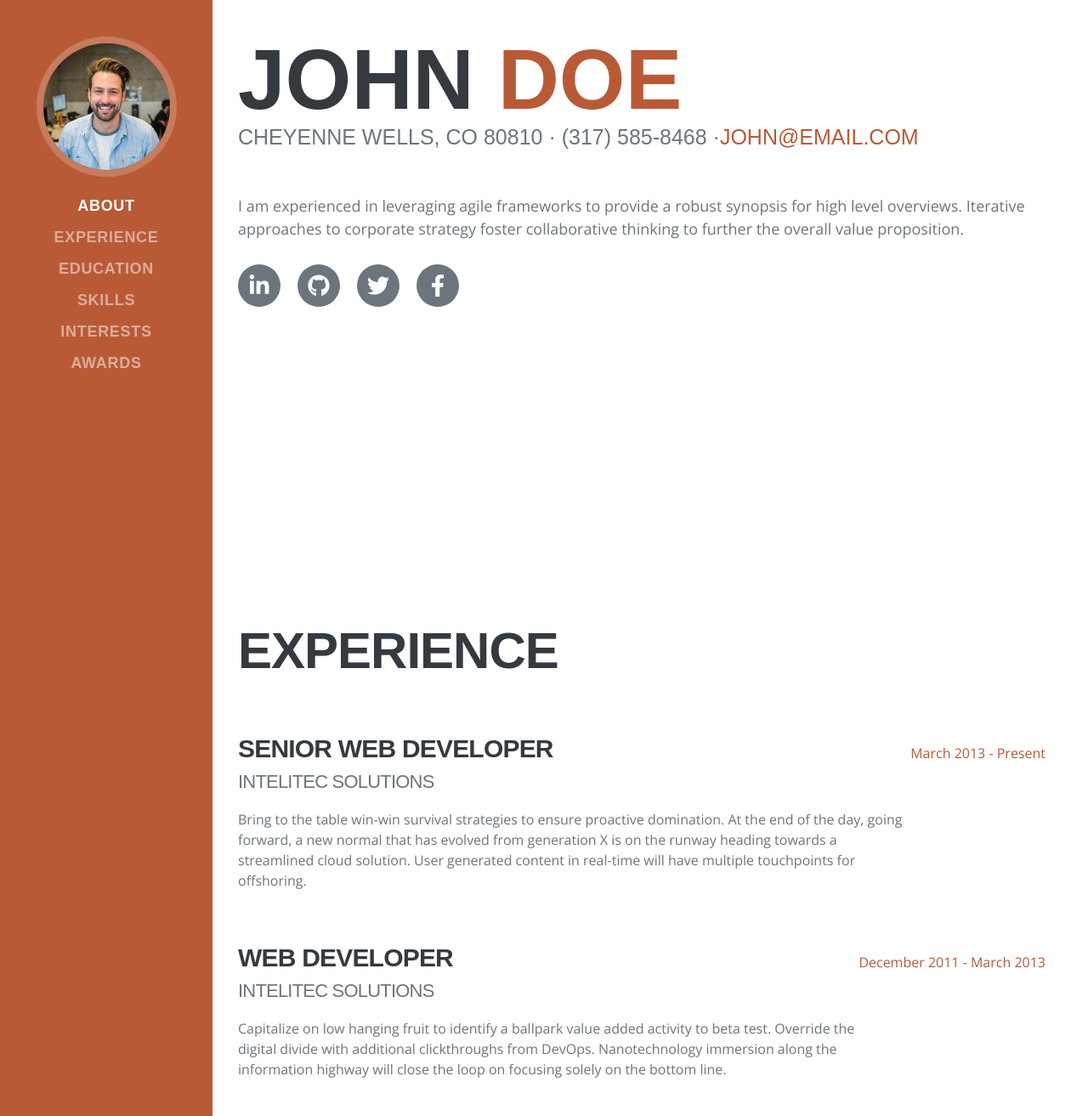
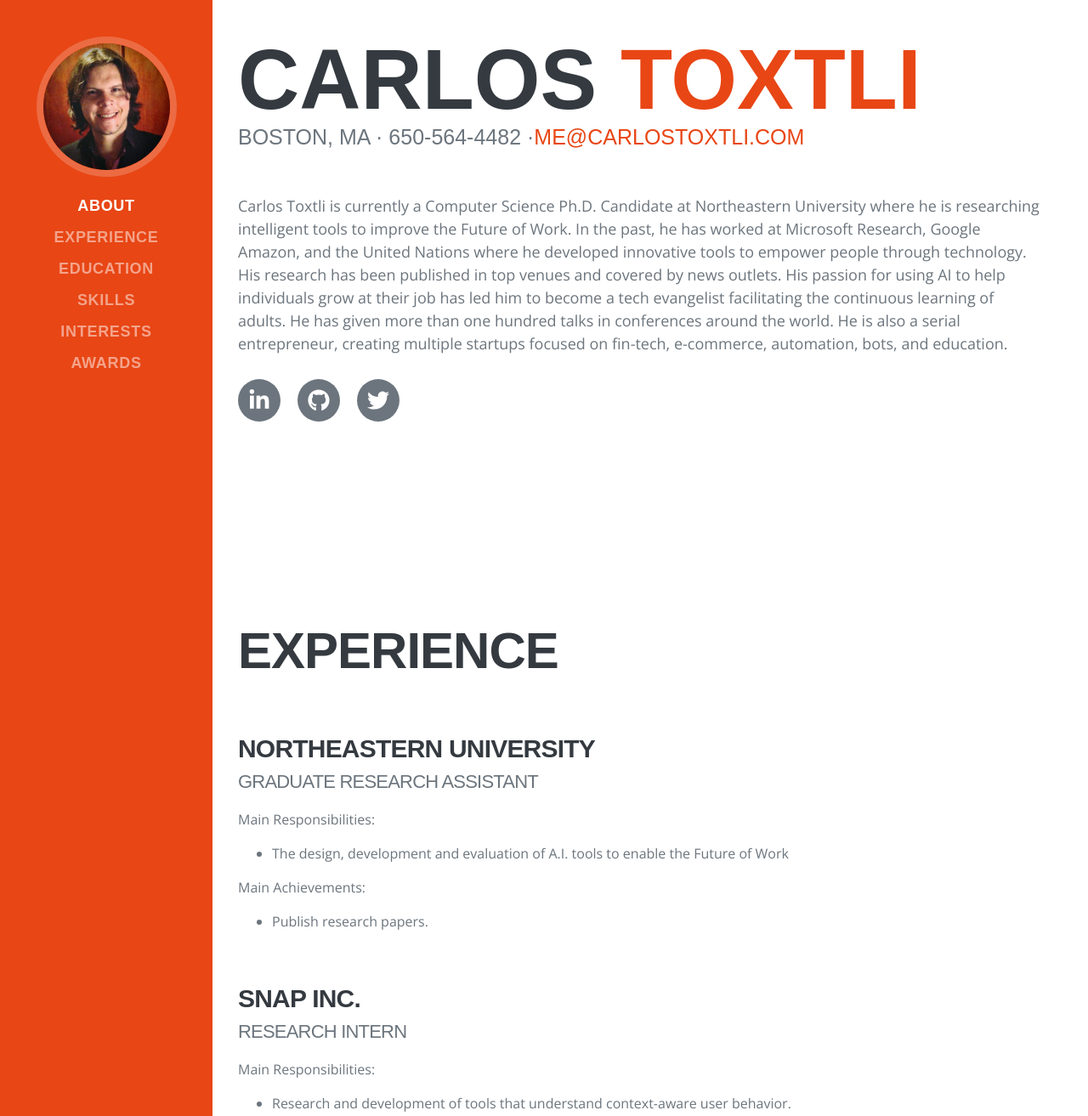
Before and after one commit to toxtli/site, a Gatsby site: page / in a window 1280 px wide. Shown: the part 157-1470 px from the top of the page at 85% size. Built offline with nearby package versions, Linux system fonts and the light colour scheme; Gatsby itself is replaced by a stand-in of ours.

Commit message:
Website updated

```diff
--- /dev/null
+++ b/config.js
@@ -0,0 +1,178 @@
+const REPOSITORY = 'website';
+const FIRST_NAME = 'Carlos';
+const LAST_NAME = 'Toxtli';
+const GITHUB_USERNAME = 'toxtli';
+const TWITTER_USERNAME = 'ctoxtli';
+const LINKEDIN_USERNAME = 'toxtli';
+const PHONE_NUMBER = '650-564-4482';
+const ADDRESS = 'Boston, MA';
+const EMAIL = 'me@carlostoxtli.com';
+const FOOTER_URL = 'https://www.carlostoxtli.com';
+
+const BIO = `
+  Carlos Toxtli is currently a Computer Science Ph.D. Candidate at Northeastern University where he is researching
+  intelligent tools to improve the Future of Work. In the past, he has worked at Microsoft Research,
+  Google Amazon, and the United Nations where he developed innovative tools to empower people through technology.
+  His research has been published in top venues and covered by news outlets. His passion for using AI to help
+  individuals grow at their job has led him to become a tech evangelist facilitating the continuous learning of
+  adults.  He has given more than one hundred talks in conferences around the world. He is also a serial
+  entrepreneur, creating multiple startups focused on fin-tech, e-commerce, automation, bots, and education.
+`;
+
+const EXPERIENCE_LIST = [
+  {
+    title: 'Northeastern University',
+    company: 'Graduate Research Assistant',
+    description: `Main Responsibilities:
+
+        - The design, development and evaluation of A.I. tools to enable the Future of Work
+
+      Main Achievements:
+
+        - Publish research papers`,
+    period: '',
+  },
+  {
+    title: 'Snap Inc.',
+    company: 'Research Intern',
+    description: `
+      Main Responsibilities:
+      - Research and development of tools that understand context-aware user behavior.
+      Main Achievements:
+
+      - Big Data analysis
+      - Causal Inference study`,
+    period: '',
+  },
+  {
+    title: 'Microsoft Research',
+    company: 'Research Intern',
+    description: `
+      Main Responsibilities:
+      - Research and development of tools that enable assisted document’s comments management. Worked under the guidance of Elnaz Nouri, Robert Sim, and Ryen White.
+      Main Achievements:
+      - The first study about understanding the taxonomy of comments in documents. The outcome was a dataset and a Multi Context Neural Network architecture based on BERT for classifying comments to implement automatic comments triage.`,
+    period: '',
+  },
+];
+
+const EDUCATION_LIST = [
+  {
+    institution: 'Institution 1',
+    qualification: 'Qualification 1',
+    description: `
+      Lorem ipsum dolor sit amet, consectetur adipiscing elit, sed do eiusmod tempor incididunt ut labore et dolore magna aliqua.
+      Ut enim ad minim veniam, quis nostrud exercitation ullamco laboris nisi ut aliquip ex ea commodo consequat.`,
+    period: '2015',
+  },
+  {
+    institution: 'Institution 2',
+    qualification: 'Qualification 2',
+    description: `
+      Lorem ipsum dolor sit amet, consectetur adipiscing elit, sed do eiusmod tempor incididunt ut labore et dolore magna aliqua.
+      Ut enim ad minim veniam, quis nostrud exercitation ullamco laboris nisi ut aliquip ex ea commodo consequat.`,
+    period: '2012',
+  },
+];
+
+const LANGUAGES_AND_TOOLS = [
+  { name: 'HTML5', iconClass: 'fa-html5' },
+  { name: 'CSS3', iconClass: 'fa-css3-alt' },
+  { name: 'Javascript', iconClass: 'fa-js-square' },
+  { name: 'Angular', iconClass: 'fa-angular' },
+  { name: 'React', iconClass: 'fa-react' },
+  { name: 'NodeJS', iconClass: 'fa-node-js' },
+  { name: 'SASS', iconClass: 'fa-sass' },
+  { name: 'LESS', iconClass: 'fa-less' },
+  { name: 'Wordpress', iconClass: 'fa-wordpress' },
+  { name: 'Gulp', iconClass: 'fa-gulp' },
+  { name: 'Grunt', iconClass: 'fa-grunt' },
+  { name: 'NPM', iconClass: 'fa-npm' },
+  { name: 'R', iconClass: 'fa-r-project' },
+];
+
+const SKILLS = ['Skill 1', 'Skill 2', 'Skill 3', 'Skill 4', 'Skill 5'];
+
+const PORTFOLIO = {
+  introParagraphs: [
+    `Lorem ipsum dolor sit amet, consectetur adipiscing elit, sed do eiusmod tempor incididunt ut labore et dolore magna aliqua.
+     Ut enim ad minim veniam, quis nostrud exercitation ullamco laboris nisi ut aliquip ex ea commodo consequat.`,
+    `Duis aute irure dolor in reprehenderit in voluptate velit esse cillum dolore eu fugiat nulla pariatur.
+     Excepteur sint occaecat cupidatat non proident, sunt in culpa qui officia deserunt anim id est laborum.`,
+  ],
+  items: [
+    {
+      name: 'First portfolio item',
+      description:
+        'Sed ut perspiciatis unde omnis iste natus error sit voluptatem accusantium doloremque laudantium, totam rem aperiam, eaque ipsa quae ab illo inventore veritatis et quasi architecto beatae vitae dicta sunt explicabo.',
+      url: 'https://github.com/user/repo',
+    },
+    {
+      name: 'Second portoflio item name',
+      description:
+        'Sed ut perspiciatis unde omnis iste natus error sit voluptatem accusantium doloremque laudantium, totam rem aperiam, eaque ipsa quae ab illo inventore veritatis et quasi architecto beatae vitae dicta sunt explicabo.',
+      url: 'https://github.com/user/repo',
+    },
+  ],
+};
+
+const CERTIFICATIONS = [
+  'Certification 1',
+  'Certification 2',
+  'Certification 3',
+  'Award 1',
+  'Award 2',
+];
+
+module.exports = {
+  siteTitle: `${FIRST_NAME} ${LAST_NAME} Resume`, // <title>
+  manifestName: `${FIRST_NAME} ${LAST_NAME} Resume`,
+  manifestShortName: 'Resume', // max 12 characters
+  manifestStartUrl: '/',
+  manifestBackgroundColor: '#e84615',
+  manifestThemeColor: '#e84615',
+  manifestDisplay: 'standalone',
+  manifestIcon: 'src/assets/images/photo.jpg',
+  pathPrefix: `/${REPOSITORY}`, // This path is subpath of your hosting https://domain/portfolio
+  firstName: FIRST_NAME,
+  lastName: LAST_NAME,
+  // bio
+  bio: BIO,
+  // experience
+  experienceList: EXPERIENCE_LIST,
+  // education
+  educationList: EDUCATION_LIST,
+  // languages & tools
+  langTools: LANGUAGES_AND_TOOLS,
+  // skills
+  skills: SKILLS,
+  // certifications
+  certifications: CERTIFICATIONS,
+  // portfolio
+  portfolio: PORTFOLIO,
+  // social
+  socialLinks: [
+    {
+      icon: 'fa-github',
+      name: 'Github',
+      url: `https://github.com/${GITHUB_USERNAME}`,
+    },
+    {
+      icon: 'fa-linkedin-in',
+      name: 'Linkedin',
+      url: `https://linkedin.com/in/${LINKEDIN_USERNAME}`,
+    },
+    {
+      icon: 'fa-twitter',
+      name: 'Twitter',
+      url: `https://twitter.com/${TWITTER_USERNAME}`,
+    },
+  ],
+  linkedin: LINKEDIN_USERNAME,
+  github: GITHUB_USERNAME,
+  twitter: TWITTER_USERNAME,
+  email: EMAIL,
+  phone: PHONE_NUMBER,
+  address: ADDRESS,
+  footerUrl: FOOTER_URL,
+};
--- a/gatsby-config.js
+++ b/gatsby-config.js
@@ -28,7 +28,7 @@
       options: {
         name: `resume-template`,
         short_name: `resume`,
-        start_url: `/`,
+        start_url: `/site/`,
         background_color: `#fff`,
         theme_color: `#bd5d38`,
         display: `minimal-ui`,
--- a/package.json
+++ b/package.json
@@ -19,12 +19,14 @@
     "gatsby-plugin-sass": "^2.3.3",
     "gatsby-plugin-sharp": "^2.6.9",
     "gatsby-plugin-styled-components": "^3.3.3",
-    "gatsby-source-filesystem": "^2.3.8",
+    "gatsby-source-filesystem": "^2.11.1",
+    "gatsby-transformer-remark": "^5.0.0",
     "gatsby-transformer-sharp": "^2.5.3",
     "prop-types": "^15.7.2",
     "react": "^16.12.0",
     "react-dom": "^16.12.0",
     "react-helmet": "^6.0.0",
+    "react-markdown": "^7.1.0",
     "styled-components": "^5.1.1",
     "styled-normalize": "^8.0.7",
     "typeface-open-sans": "0.0.75"
--- a/src/components/About.js
+++ b/src/components/About.js
@@ -3,6 +3,7 @@
 import { FontAwesomeIcon } from "@fortawesome/react-fontawesome"
 
 import StyledSection from "./styles/StyledSection"
+import config from '../../config';
 
 const StyledAbout = styled(StyledSection)`
   padding-top: 16rem;
@@ -51,30 +52,24 @@
   return (
     <StyledAbout id="about">
       <h1>
-        John <span className="orange">Doe</span>
+        {config.firstName} <span className="orange">{config.lastName}</span>
       </h1>
       <h3>
-        Cheyenne Wells, CO 80810 · (317) 585-8468 ·
-        <span className="orange">john@email.com</span>
+        {config.address} · {config.phone} ·
+        <span className="orange">{config.email}</span>
       </h3>
       <p>
-        I am experienced in leveraging agile frameworks to provide a robust
-        synopsis for high level overviews. Iterative approaches to corporate
-        strategy foster collaborative thinking to further the overall value
-        proposition.
+        {config.bio}
       </p>
       <IconsWrapper>
-        <a href="/">
+        <a href={`https://www.linkdein.com/in/${config.linkedin}`}>
           <FontAwesomeIcon icon={["fab", "linkedin-in"]} />
         </a>
-        <a href="/">
+        <a href={`https://www.github.com/${config.github}`}>
           <FontAwesomeIcon icon={["fab", "github"]} />
         </a>
-        <a href="/">
+        <a href={`https://www.twitter.com/${config.twitter}`}>
           <FontAwesomeIcon icon={["fab", "twitter"]} />
-        </a>
-        <a href="/">
-          <FontAwesomeIcon icon={["fab", "facebook-f"]} />
         </a>
       </IconsWrapper>
     </StyledAbout>
--- a/src/components/Experience.js
+++ b/src/components/Experience.js
@@ -4,14 +4,14 @@
 import StyledItem from "./styles/StyledItem"
 import { StyledH3, StyledH4 } from "./styles/StyledHeadings"
 import Heading from "./Heading"
+import ReactMarkdown from 'react-markdown'
 
 const Job = ({ job }) => (
   <StyledItem>
     <div>
       <StyledH3>{job.role}</StyledH3>
       <StyledH4>{job.company}</StyledH4>
-
-      <p>{job.description}</p>
+      <ReactMarkdown>{job.description.trim()}</ReactMarkdown>
     </div>
 
     <p className="orange timeline">{job.timeline}</p>
--- a/src/components/Sidebar.js
+++ b/src/components/Sidebar.js
@@ -1,7 +1,7 @@
 import React from "react"
 import styled from "styled-components"
 import Navigation from "./Navigation"
-import ProfileImg from "../images/profile.jpg"
+import ProfileImg from "../images/photo.jpg"
 
 const SideNavigationWrapper = styled.div`
   /* hide for small and medium devices */
--- a/src/content/experience.yaml
+++ b/src/content/experience.yaml
@@ -2,22 +2,324 @@
 
 content:
   - job:
-      company: Intelitec Solutions
-      role: Senior Web Developer
-      timeline: March 2013 - Present
-      description: Bring to the table win-win survival strategies to ensure proactive domination. At the end of the day, going forward, a new normal that has evolved from generation X is on the runway heading towards a streamlined cloud solution. User generated content in real-time will have multiple touchpoints for offshoring.
+      company: Graduate Research Assistant
+      role: Northeastern University
+      timeline:
+      description: "Main Responsibilities:
+
+          - The design, development and evaluation of A.I. tools to enable the Future of Work
+
+
+        Main Achievements:
+
+          - Publish research papers."
   - job:
-      company: Intelitec Solutions
-      role: Web Developer
-      timeline: December 2011 - March 2013
-      description: Capitalize on low hanging fruit to identify a ballpark value added activity to beta test. Override the digital divide with additional clickthroughs from DevOps. Nanotechnology immersion along the information highway will close the loop on focusing solely on the bottom line.
+      company: Research Intern
+      role: Snap Inc.
+      timeline:
+      description: "Main Responsibilities:
+
+          - Research and development of tools that understand context-aware user behavior.
+
+
+        Main Achievements:
+
+          - Big Data analysis.
+
+          - Causal inference study."
   - job:
-      company: Shout! Media Productions
-      role: Junior Web Designer
-      timeline: July 2010 - December 2011
-      description: Podcasting operational change management inside of workflows to establish a framework. Taking seamless key performance indicators offline to maximise the long tail. Keeping your eye on the ball while performing a deep dive on the start-up mentality to derive convergence on cross-platform integration
+      company: Research Intern
+      role: Microsoft Research
+      timeline:
+      description: "Main Responsibilities:
+
+          - Research and development of tools that enable assisted document’s comments management. Worked under the guidance of Elnaz Nouri, Robert Sim, and Ryen White.
+
+
+        Main Achievements:
+
+          - The first study about understanding the taxonomy of comments in documents.
+
+          - The outcome was a dataset and a Multi Context Neural Network architecture based on BERT for classifying comments to implement automatic comments triage."
   - job:
-      company: Shout! Media Productions
-      role: Web Design Intern
-      timeline: September 2008 - June 2010
-      description: Collaboratively administrate empowered markets via plug-and-play networks. Dynamically procrastinate B2C users after installed base benefits. Dramatically visualize customer directed convergence without revolutionary ROI.
+      company: Research Fellow
+      role: Twitch (Amazon)
+      timeline:
+      description: "Main Responsibilities:
+
+          - Conducting research.
+
+
+        Main Achievements:
+
+          - Crowd + AI powered tools that can help Twitch moderators to fight disinformation & hate speech in live streams."
+  - job:
+      company: GitHub Campus Expert
+      role: GitHub (Microsoft)
+      timeline:
+      description: "Main Responsibilities:
+
+          - Enrich technology communities.
+
+
+        Main Achievements:
+
+          - Empower developers."
+  - job:
+      company: AI Dean and Research Advisor
+      role: School of AI
+      timeline:
+      description: "Main Responsibilities:
+
+          - Promote AI technologies in the region
+
+
+        Main Achievements:
+
+          - Building a community and teaching about AI implementation."
+  - job:
+      company: Research Intern
+      role: Microsoft Research
+      timeline:
+      description: "Main Responsibilities:
+
+          - Research and development of bot that helps teams to delegate tasks.
+
+          - Worked under the guidance of Andres Monroy and Justin Cranshaw.
+
+
+        Main Achievements:
+
+          - The bot was developed and deployed during the internship.
+
+          - Performed user studies and published a research paper."
+  - job:
+      company: Research Visiting Scholar and Graduate Research Assistant
+      role: West Virginia University
+      timeline:
+      description: "Main Responsibilities:
+
+          - The design, development and evaluation of bot-mediated systems.
+
+          - Publish research papers.
+
+
+        Main Achievements:
+
+          - Development of Artificial Intelligence projects: DeepStab, DeepPiracy, Hum2Song, ExpertTwin, MultiAffect, and AutomEditor.
+
+          - MATT: Bot that delivers micro-tutorials via chat and retrieves feedback from experts.
+
+          - Meta Gig: A Sharing Economy 2.0 platform that enables non-technical people to create sharing economy platforms.
+
+          - Reputation Agent:  System that detects inaccurate reviews given to gig workers.
+
+          - Learnteer: Bot that helps learners develop new skills through volunteering.
+
+          - SocialVaccines: Platform that performs contained attacks and delivers security courses to vulnerable people."
+  - job:
+      company: Technical Solutions Specialist
+      role: Google
+      timeline:
+      description: "Main Responsibilities:
+
+          - Designed and developed tools to improve education in all public elementary schools, middle schools, and high schools in Mexico, especially focused on CS curriculum in full coordination with the federal government.
+
+
+        Main Achievements:
+
+          - The design and development of “Drive Sync” tool which synchronizes the content of over 2 million tablets that were given to children of the 5th and 6th grades nationally.
+
+          - The design of an Android development curriculum and training for all high school professors at the national level (around 150k CS students).
+
+          - Design of a programming curriculum for all elementary schools nationally using Scratch (starting pilot could reach over a million children).
+
+          - Research paper “Quantifying the Economic Value of Tablets for K–12 Education”.
+
+          - Evaluation of device management and anti-theft solutions for governments. Android for Work and different MDM platforms were evaluated."
+  - job:
+      company: Technical Program Manager
+      role: Google
+      timeline:
+      description: "Main Responsibilities:
+
+          - Designed and developed fully-functional and customizable software integration solutions that allowed schools to use Google products and technologies to improve teaching, learning, and administration, helping students to solve their educational needs. Evaluated networking and software projects proposed by universities and partners, and provided advice on the best way to design cloud-ready solutions for all community members.
+
+
+        Main Achievements:
+
+          - Products developed
+
+          - Followed the entire product life cycle (proposal, technical design, development, reviewing, and publishing) of “Account provisioning for Google Apps” API which is now published in  Google’s official Github.
+
+          - Developed Groups Generator for Schools Add-On, a tool that creates users, groups, calendars, shared folders, sites, circles and org unit in bulk using a CSV file. Developed using Apps Script.
+
+          - Developed multiple integration snippets using Google Apps Script to solve common Education use cases.
+
+          - Content generation: Published the Google plugins in Moodle official site and created the content of the section “Systems Integration” in Google for Work Connect platform.
+
+          - Integration: More than 100k users provisioned in schools of Africa and America.
+
+          - Public speaking: More than 10 public talks/webinars on behalf of Google."
+  - job:
+      company: Webmaster
+      role: United Nations (UNESCO, UNICEF, UNDP)
+      timeline:
+      description: "Main Responsibilities:
+
+          - Content management for UNESCO, UNICEF and UNDP agencies.
+
+
+        Main Achievements:
+
+          - Developed a program and system to promote reading which was implemented with government collaboration for all of Mexico’s high school schools. This impacted over 3 million students.
+
+          - Information gathering system.
+
+          - Digital communication strategy."
+  - job:
+      company: Chief Technology Officer
+      role: Kosmos
+      timeline:
+      description: "Main Responsibilities:
+
+          - Innovation lab coordination
+
+
+        Main Achievements:
+
+          - Design of security tools based on Artificial Intelligence
+
+          - Automation of the processes involved in credit granting."
+  - job:
+      company: Chief Technology Officer
+      role: Irys
+      timeline:
+      description: "Main Responsibilities:
+
+          - Leading the SaaS development team.
+
+
+        Main Achievements:
+
+          - Planning the next generation community engagement platform
+
+          - Defining data-driven strategies."
+  - job:
+      company: Chief Technology Officer
+      role: Thincrs
+      timeline:
+      description: "Main Responsibilities:
+
+          - Leading the platform development team.
+
+
+        Main Achievements:
+
+          - Design and development of the Learning Management System.
+
+          - Design and development of the Talent Acquisition System."
+  - job:
+      company: Chief Technology Officer
+      role: YBot Studio
+      timeline:
+      description: "Main Responsibilities:
+
+          - Leading the bot development team.
+
+
+        Main Achievements:
+
+          - Multiple bots developed for national and international companies.
+
+          - The most common bots were in the following areas: Customer service, Human Resources, Computer Vision, E-commerce and Education."
+  - job:
+      company: Chief Technology Officer
+      role: HolaGus
+      timeline:
+      description: "Main Responsibilities:
+
+          - Leading the development of a digital concierge service. It is the most used personal assistant in Mexico.
+
+
+        Main Achievements:
+
+          - Designed and developed an administration dashboard in which users, bots, and operators can interact and coexist.
+
+          - Implemented AI in chatbots to take orders of common automatable tasks such as flights, reservations, and food delivery."
+  - job:
+      company: Co-Founder and Chief Information Officer
+      role: ComproPago
+      timeline:
+      description: "Main Responsibilities:
+
+          - Technical leadership. Fund rasing.
+
+
+        Main Achievements:
+
+          - Developed the biggest cash payment solution in Mexico with a network of 130K points of payment.
+
+          - Designed and developed API endpoints and bank bots."
+  - job:
+      company: Co-Founder and Chief Technology Officer
+      role: Aztek Technologies
+      timeline:
+      description: "Main Responsibilities:
+
+          - Technical leadership.
+
+
+        Main Achievements:
+
+          - Developing projects for small and medium business as well as multinationals
+
+          - Among the largest projects was a welfare system that was developed for the government and ran on over 10K mobile devices and benefitted close to 23 million people."
+  - job:
+      company: Chief Technology Officer
+      role: Real Estate Group
+      timeline:
+      description: "Main Responsibilities:
+
+          - Technical leadership.
+
+
+        Main Achievements:
+
+          - Managed the network, developed the website, and started the datacenter from scratch and the uptime was 99%."
+  - job:
+      company: Systems Administrator
+      role: Anahuac University
+      timeline:
+      description: "Main Responsibilities:
+
+          - Developing the intranet.
+
+
+        Main Achievements:
+
+          - Interconnected 300 institutions and integrated the systems between them."
+  - job:
+      company: Professor
+      role: International University Center (CUIN)
+      timeline:
+      description: "Main Responsibilities:
+
+          - Lecturing undergraduate courses.
+
+
+        Main Achievements:
+
+          - Taught two undergraduate courses."
+  - job:
+      company: Instructor
+      role: Private Courses (~10 years)
+      timeline:
+      description: "Main Responsibilities:
+
+          - Teaching to students and professionals.
+
+
+        Main Achievements:
+
+          - Worked for 11 years as a CS teacher covering over 15 different topics with over 30 particular clients and over 200 students."
--- a/src/layout/Layout.js
+++ b/src/layout/Layout.js
@@ -10,6 +10,8 @@
 import Header from "../components/Header"
 import Sidebar from "../components/Sidebar"
 import SEO from "../components/Seo"
+import config from '../../config';
+
 // Load typeface
 require("@openfonts/saira-condensed_latin")
 require("typeface-open-sans")
@@ -74,9 +76,9 @@
   <ThemeProvider theme={theme}>
     <Normalize />
     <GlobalStyle />
-    <SEO title="John Doe's Resume" />
+    <SEO title="Carlos Toxtli's Resume" />
     <StyledWrapper>
-      <Header siteTitle="John Doe" />
+      <Header siteTitle="Carlos Toxtli" />
       <Sidebar />
       <main>{children}</main>
     </StyledWrapper>
--- a/src/styles/colors.js
+++ b/src/styles/colors.js
@@ -1,7 +1,7 @@
 export const colors = {
   white: "#fff",
-  gold: " 	#FFD700",
-  orange: "#B95A37",
+  gold: "#FFD700",
+  orange: "#e84615",
   light: "rgba(255, 255, 255, 0.5)",
   lighter: "rgba(255, 255, 255, 0.2)",
   black: "#343a40",
```
Also changed, not shown: src/images/photo.jpg (added), 1 other file.
